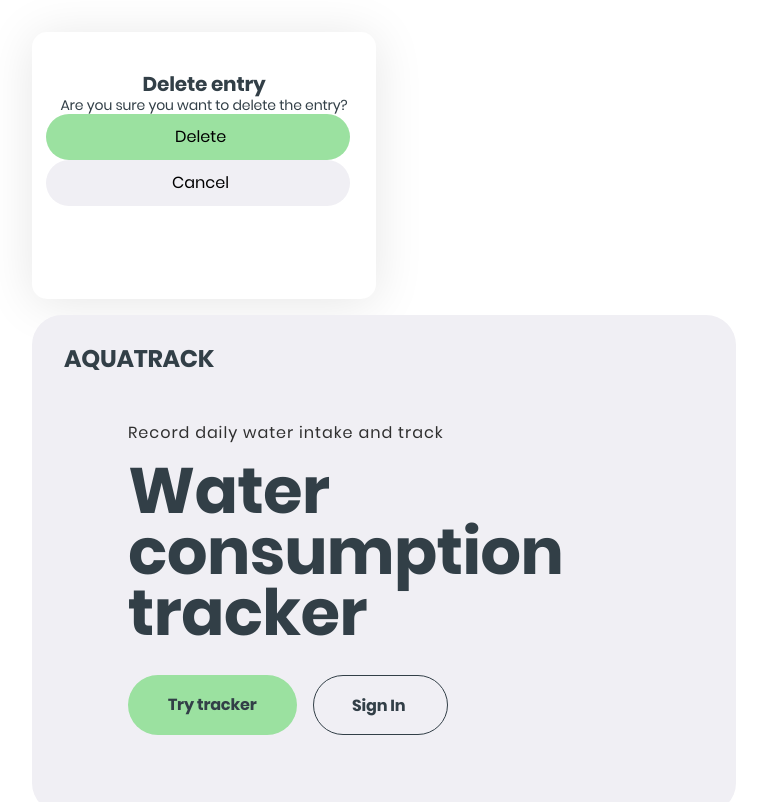
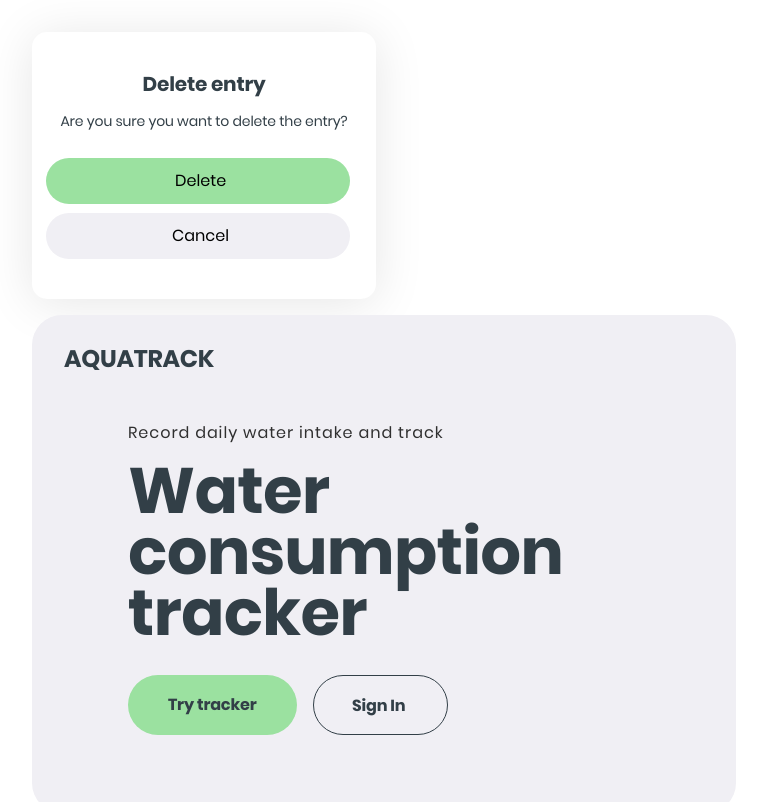
Before and after one commit to alex-usenko325/project-RapidForge-frontend, a React (Vite) app: page / in a window 1280 px wide. Shown: the top 802 px of the page, without its empty margins (256-1023 px from the left). Built offline with nearby package versions, Linux system fonts and the light colour scheme.

Commit message:
added additional styles

```diff
--- a/src/components/DeleteWaterModal/DeleteWaterModal.jsx
+++ b/src/components/DeleteWaterModal/DeleteWaterModal.jsx
@@ -1,13 +1,19 @@
 import s from './DeleteWaterModal.module.css';
+import sprite from '../../assets/sprite.svg';
 
 const DeleteWaterModal = () => {
   return (
     <div className={s.overlay}>
       <div className={s.modal}>
-        <h3 className={s.header}>Delete entry</h3>
-        <p className={s.text}>Are you sure you want to delete the entry?</p>
-        <button className={s.btn_delete}>Delete</button>
-        <button className={s.btn_cancel}>Cancel</button>
+        <use xlinkHref={`${sprite}#icon-close`} />
+        <div className={s.header_text}>
+          <h3 className={s.header}>Delete entry</h3>
+          <p className={s.text}>Are you sure you want to delete the entry?</p>
+        </div>
+        <div className={s.buttons}>
+          <button className={s.btn_delete}>Delete</button>
+          <button className={s.btn_cancel}>Cancel</button>
+        </div>
       </div>
     </div>
   );
--- a/src/components/DeleteWaterModal/DeleteWaterModal.module.css
+++ b/src/components/DeleteWaterModal/DeleteWaterModal.module.css
@@ -8,16 +8,18 @@
   height: 267px;
   box-shadow: 0 4px 50px 0 rgba(0, 0, 0, 0.1);
   background: #fff;
+  display: flex;
+  flex-direction: column;
 }
 .header {
   font-family: 'Poppins', sans-serif;
   font-weight: 700;
   font-size: 20px;
-
   line-height: 1.2;
   letter-spacing: -0.01em;
   text-align: center;
   color: #323f47;
+  margin-bottom: 16px;
 }
 .text {
   font-family: 'Poppins', sans-serif;
@@ -42,3 +44,11 @@
   height: 46px;
   background: #f0eff4;
 }
+.buttons {
+  display: flex;
+  flex-direction: column;
+  gap: 9px;
+}
+.header_text {
+  margin-bottom: 28px;
+}
```
